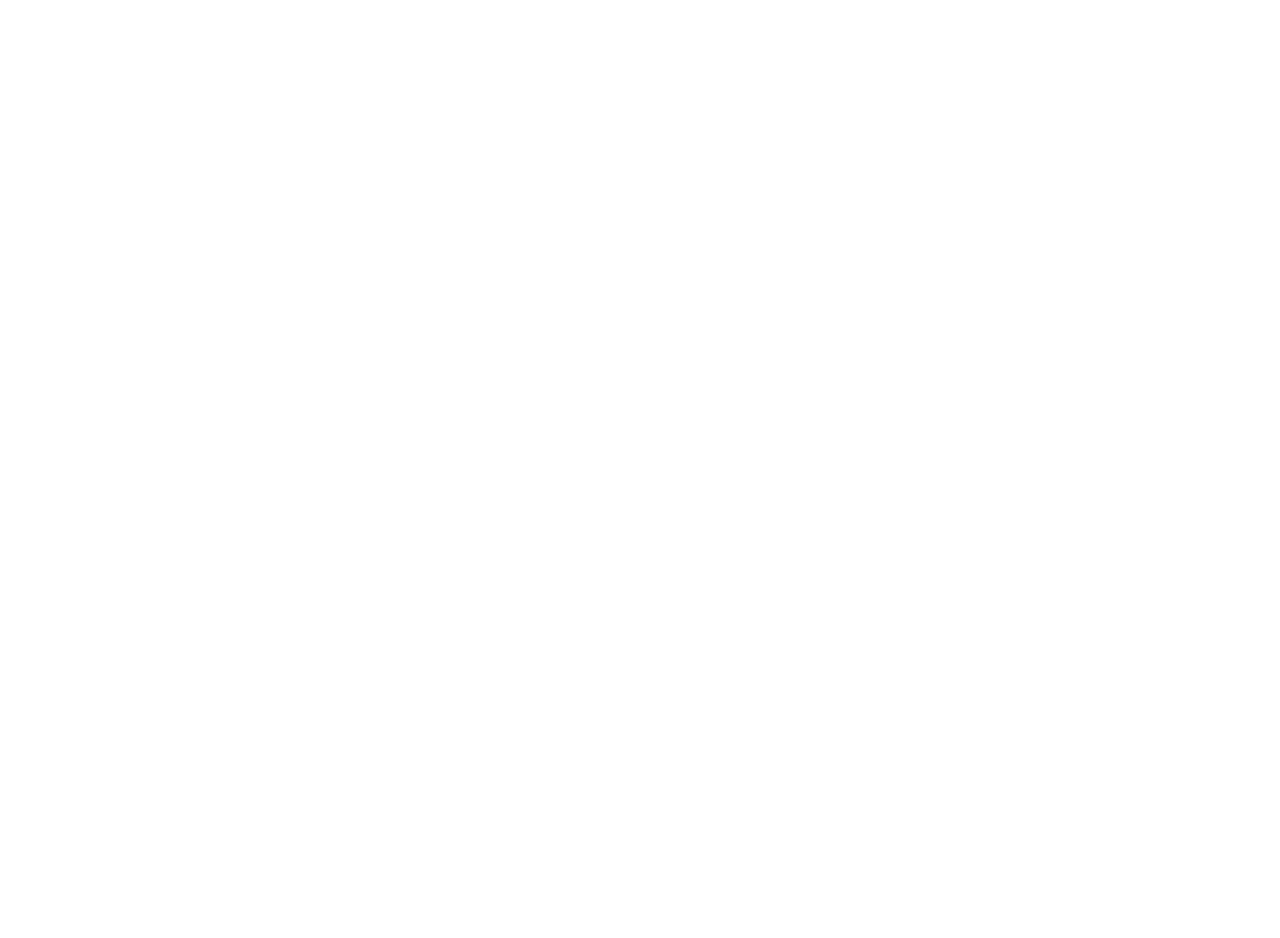
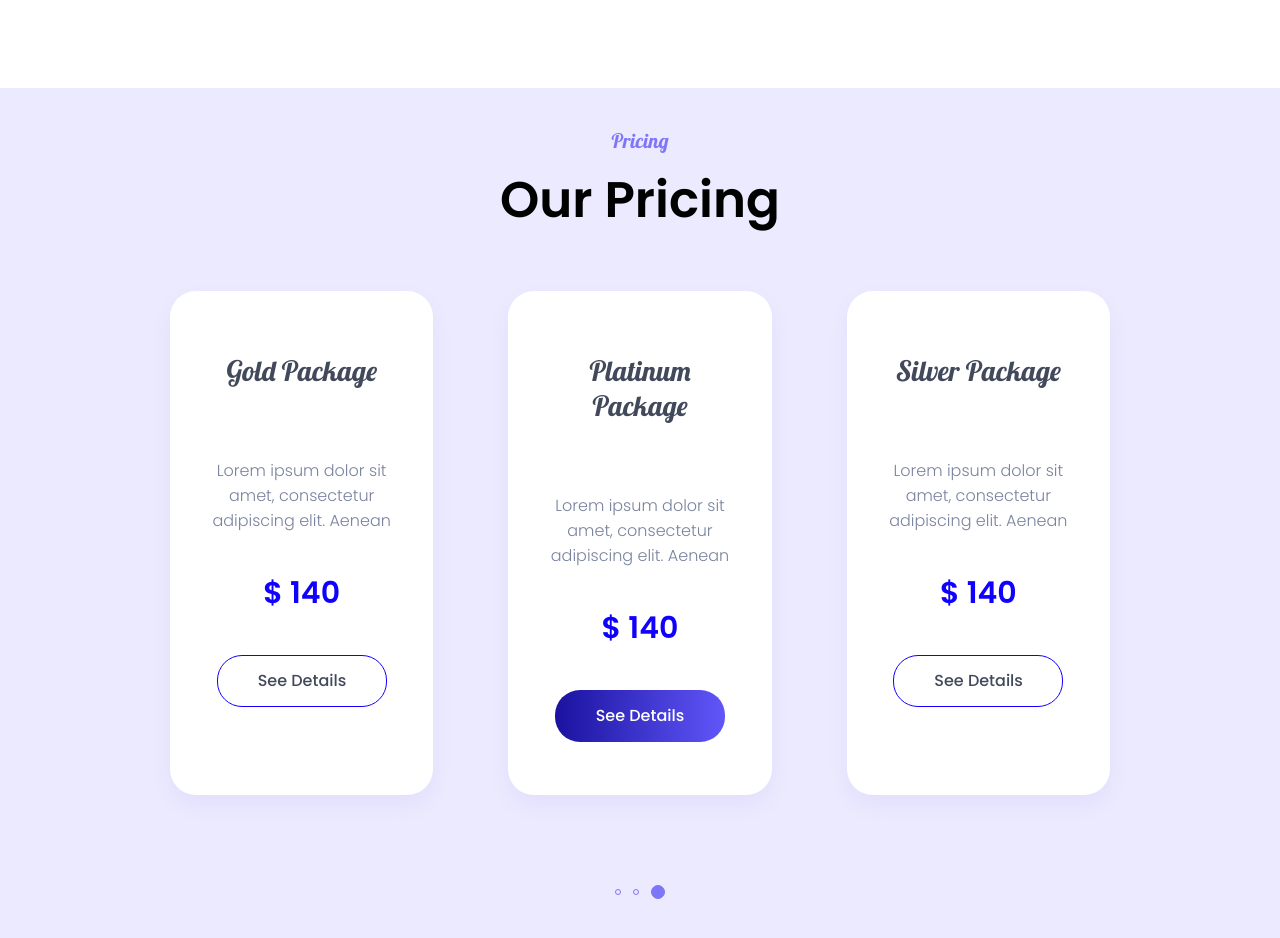
Before and after one commit to ngthuongdoan/legendary-barnacle, a Next.js app: page / in a window 1280 px wide. Shown: the part 3820-4758 px from the top of the page. Before the commit the page ends 3718 px from the top, so only its background shows below. Built offline with nearby package versions, Linux system fonts and the light colour scheme.

Commit message:
feat: :lipstick: Done our pricing section

```diff
--- /dev/null
+++ b/common/plans.ts
@@ -0,0 +1,23 @@
+import { Plan } from '@model/Plan';
+
+export const PLANS: Plan[] = [
+  {
+    title: 'Gold Package',
+    description:
+      'Lorem ipsum dolor sit amet, consectetur adipiscing elit. Aenean nisl nibh, sagittis ac faucibus sit amet, faucibus vitae lacus. Integer elementum at nisi pharetra convallis. Suspendisse potenti. Vestibulum ante ipsum primis in faucibus orci luctus et ultrices posuere cubilia Curae; Mauris vel iaculis dui.',
+    price: 140,
+  },
+  {
+    title: 'Platinum Package',
+    description:
+      'Lorem ipsum dolor sit amet, consectetur adipiscing elit. Aenean nisl nibh, sagittis ac faucibus sit amet, faucibus vitae lacus. Integer elementum at nisi pharetra convallis. Suspendisse potenti. Vestibulum ante ipsum primis in faucibus orci luctus et ultrices posuere cubilia Curae; Mauris vel iaculis dui.',
+    price: 140,
+    active: true,
+  },
+  {
+    title: 'Silver Package',
+    description:
+      'Lorem ipsum dolor sit amet, consectetur adipiscing elit. Aenean nisl nibh, sagittis ac faucibus sit amet, faucibus vitae lacus. Integer elementum at nisi pharetra convallis. Suspendisse potenti. Vestibulum ante ipsum primis in faucibus orci luctus et ultrices posuere cubilia Curae; Mauris vel iaculis dui.',
+    price: 140,
+  },
+];
--- /dev/null
+++ b/components/PlanCard/PlanCard.module.scss
@@ -0,0 +1,47 @@
+.plan {
+  background: #ffffff;
+  padding: 6.2rem 4rem 5.3rem 4rem;
+  border-radius: 2.6rem;
+  box-shadow: 0 1rem 2rem #7e76f916;
+  &__title {
+    font-family: 'Lobster';
+    font-size: 2.8rem;
+    color: #42495b;
+    line-height: 3.5rem;
+  }
+  &__description {
+    margin-top: 7rem;
+    font-size: 1.6rem;
+    font-weight: 300;
+    color: #7a839e;
+    line-height: 2.5rem;
+    overflow-y: hidden;
+    height: 7.6rem;
+  }
+  &__price {
+    margin-top: 3.6rem;
+    margin-bottom: 3.9rem;
+    font-size: 3rem;
+    font-weight: 600;
+    line-height: 4.6rem;
+    color: #1000ff;
+  }
+  &__button {
+    width: 17rem;
+    height: 5.2rem;
+    font-size: 1.6rem;
+    text-transform: capitalize;
+    font-size: 1.6rem;
+    line-height: 2.5rem;
+    padding-top: 1.2rem;
+    white-space: nowrap;
+    &--inactive {
+      background: white;
+      color: #42495b;
+      border: 1px solid #1000ff;
+    }
+    &--acive {
+      box-shadow: 0.6rem 0.6rem 1.6rem #00000016;
+    }
+  }
+}
--- /dev/null
+++ b/components/PlanCard/PlanCard.tsx
@@ -0,0 +1,20 @@
+import Button from '@components/UI/Button/Button';
+import { Plan } from '@model/Plan';
+import classes from './PlanCard.module.scss';
+
+interface Props {}
+
+const PlanCard: React.VFC<Props & Plan> = (props) => {
+  return (
+    <div className={classes.plan}>
+      <h2 className={classes['plan__title']}>{props.title}</h2>
+      <p className={classes['plan__description']}>{props.description}</p>
+      <h3 className={classes['plan__price']}>$ {props.price}</h3>
+      <Button className={`${classes['plan__button']} ${props.active ? classes['plan__button--active'] : classes['plan__button--inactive']} `}>
+        See Details
+      </Button>
+    </div>
+  );
+};
+
+export default PlanCard;
--- a/components/Section/OurPricing/OurPricing.module.scss
+++ b/components/Section/OurPricing/OurPricing.module.scss
@@ -0,0 +1,39 @@
+@import '/styles/variables';
+.our-pricing {
+  background-color: #eceafe;
+  text-align: center;
+  padding: 0 17rem;
+  padding-top: 4rem;
+  padding-bottom: 4.3rem;
+  &__headline {
+    &--highlight {
+      display: block;
+      font-family: 'Lobster';
+      line-height: 2.5rem;
+      font-weight: 400;
+      font-size: 2rem;
+      color: #7e76f9;
+    }
+    &--normal {
+      font-weight: 600;
+      font-size: 5rem;
+      line-height: 7.6rem;
+      margin-top: 0.9rem;
+    }
+  }
+  &__plans {
+    display: flex;
+    flex-wrap: nowrap;
+    gap: 7.5rem;
+    margin-top: 5.3rem;
+    min-height: 46.3rem;
+  }
+  &__indicators {
+    display: flex;
+    width: 100%;
+    align-items: center;
+    justify-content: center;
+    gap: 1.2rem;
+    margin-top: 9rem;
+  }
+}
--- a/components/Section/OurPricing/OurPricing.tsx
+++ b/components/Section/OurPricing/OurPricing.tsx
@@ -1,8 +1,28 @@
+import { PLANS } from '@common/plans';
+import PlanCard from '@components/PlanCard/PlanCard';
+import Dot from '@components/UI/Dot/Dot';
 import classes from './OurPricing.module.scss';
 interface Props {}
 
 const OurPricing = (props: Props) => {
-  return <div></div>;
+  return (
+    <section className={classes['our-pricing']}>
+      <div className={classes['our-pricing__headline']}>
+        <h2 className={classes['our-pricing__headline--highlight']}>Pricing</h2>
+        <h1 className={classes['our-pricing__headline--normal']}>Our Pricing</h1>
+      </div>
+      <div className={classes['our-pricing__plans']}>
+        {PLANS.map((plan, index) => (
+          <PlanCard key={index} {...plan}></PlanCard>
+        ))}
+      </div>
+      <div className={classes['our-pricing__indicators']}>
+        <Dot></Dot>
+        <Dot></Dot>
+        <Dot active={true}></Dot>
+      </div>
+    </section>
+  );
 };
 
 export default OurPricing;
--- a/components/Section/WhatWeOffer/WhatWeOffer.module.scss
+++ b/components/Section/WhatWeOffer/WhatWeOffer.module.scss
@@ -1,6 +1,7 @@
 @import '/styles/variables';
 .what-we-offer {
   padding-top: 12.6rem;
+  padding-bottom: 19rem;
   &__headline {
     padding-left: 19.6rem;
     h2 {
--- /dev/null
+++ b/components/UI/Dot/Dot.module.scss
@@ -0,0 +1,12 @@
+.dot {
+  border-radius: 100%;
+  width: 0.6rem;
+  height: 0.6rem;
+  border: 1px solid #7e76f9;
+  background-color: none;
+  &--active {
+    background-color: #7e76f9;
+    width: 1.4rem;
+    height: 1.4rem;
+  }
+}
--- /dev/null
+++ b/components/UI/Dot/Dot.tsx
@@ -0,0 +1,15 @@
+import classes from './Dot.module.scss';
+
+interface Props {
+  active?: boolean;
+}
+
+const defaultProps = {
+  active: false,
+};
+const Dot: React.VFC<Props> = (props) => {
+  return <span className={`${classes.dot} ${props.active && classes['dot--active']}`}></span>;
+};
+
+Dot.defaultProps = defaultProps;
+export default Dot;
--- /dev/null
+++ b/model/Plan.ts
@@ -0,0 +1,6 @@
+export interface Plan {
+  title: string;
+  description: string;
+  price: number;
+  active?: boolean;
+}
--- a/pages/index.tsx
+++ b/pages/index.tsx
@@ -1,4 +1,5 @@
 import Introduction from '@components/Section/Introduction/Introduction';
+import OurPricing from '@components/Section/OurPricing/OurPricing';
 import SubcribeNewsletter from '@components/Section/SubcribeNewsletter/SubcribeNewsletter';
 import WhatWeOffer from '@components/Section/WhatWeOffer/WhatWeOffer';
 import WhoWeAre from '@components/Section/WhoWeAre/WhoWeAre';
@@ -10,6 +11,7 @@
       <Introduction></Introduction>
       <WhoWeAre></WhoWeAre>
       <WhatWeOffer></WhatWeOffer>
+      <OurPricing></OurPricing>
       <SubcribeNewsletter></SubcribeNewsletter>
     </DefaultLayout>
   );
```
Also changed, not shown: 1 other file (tests, documents, lock files or other folders).
